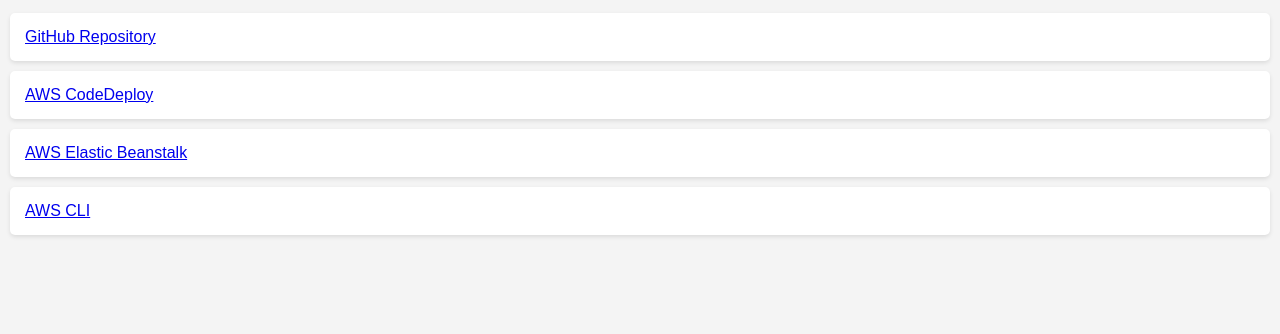
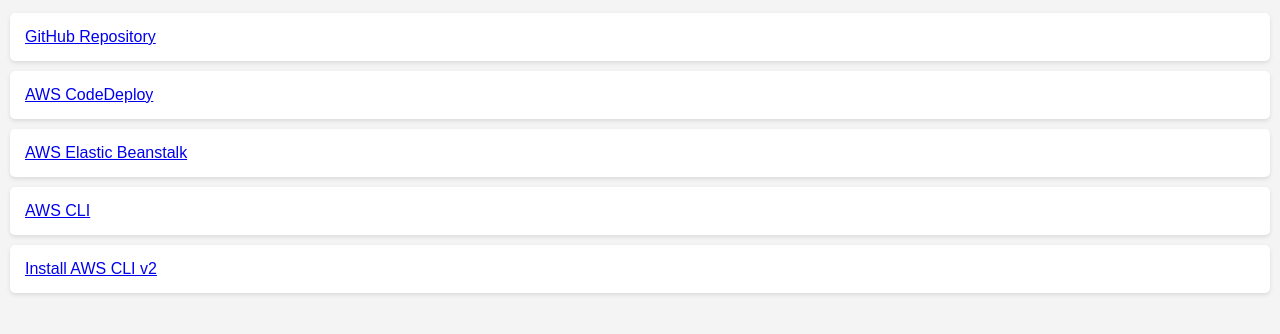
Before and after one commit to aceswolf1/aws-codeploy-github-actions-example, a website: page index.html in a window 1280 px wide. Shown: the part 102-436 px from the top of the page. Drawn offline with Linux system fonts and the light colour scheme.

Commit message:
Add link to AWS CLI v2 installation guide in index.html

```diff
--- a/index.html
+++ b/index.html
@@ -38,6 +38,7 @@
         <li><a href="https://aws.amazon.com/codedeploy/">AWS CodeDeploy</a></li>
         <li><a href="https://aws.amazon.com/elastic-beanstalk/">AWS Elastic Beanstalk</a></li>
         <li><a href="https://aws.amazon.com/cli/">AWS CLI</a></li>
+        <li><a href="https://docs.aws.amazon.com/cli/latest/userguide/install-cliv2.html">Install AWS CLI v2</a></li>
     </ul>
 </body>
 </html>
```
